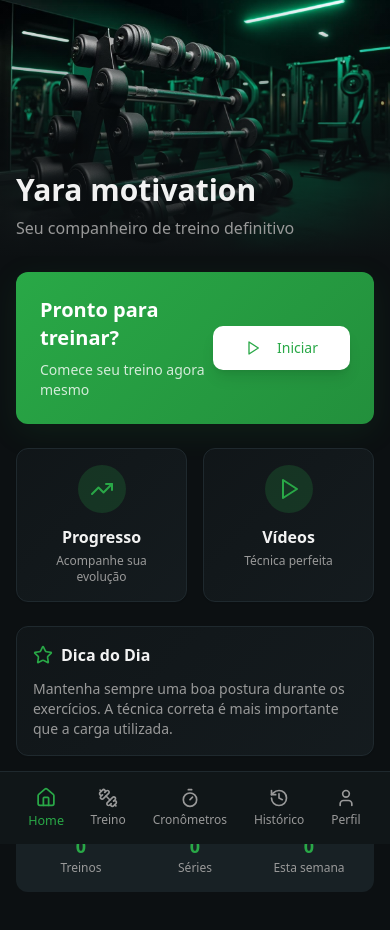
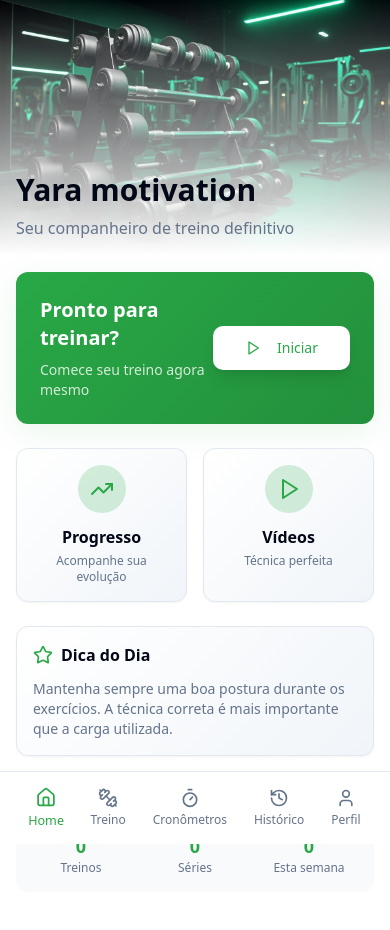
Before and after one commit to Danilow88/gym-groove-buddy, a React (Vite) app: page / in a window 390 px wide. Shown: the top 930 px of the page. Built offline with nearby package versions, Linux system fonts and the light colour scheme.

Commit message:
Add theme support with light/dark mode and mobile improvements
Co-authored-by: danilo.fukuyama.digisystem <danilo.fukuyama.digisystem@nubank.com.br>

```diff
--- a/index.html
+++ b/index.html
@@ -6,6 +6,10 @@
     <title>Yara motivation</title>
     <meta name="description" content="Seu companheiro de treino definitivo" />
     <meta name="author" content="Lovable" />
+
+    <!-- Adaptive theme color for mobile browsers -->
+    <meta name="theme-color" media="(prefers-color-scheme: light)" content="#ffffff" />
+    <meta name="theme-color" media="(prefers-color-scheme: dark)" content="#0b1114" />
 
     <meta property="og:title" content="Yara motivation" />
     <meta property="og:description" content="Seu companheiro de treino definitivo" />
--- a/src/components/ui/bottom-navigation.tsx
+++ b/src/components/ui/bottom-navigation.tsx
@@ -19,7 +19,7 @@ export function BottomNavigation() {
     : baseNavigationItems;
 
   return (
-    <div className="fixed bottom-0 left-0 right-0 bg-spotify-card border-t border-border backdrop-blur-lg z-50">
+    <div className="fixed bottom-0 left-0 right-0 bg-spotify-card border-t border-border backdrop-blur-lg z-50" style={{ paddingBottom: 'max(env(safe-area-inset-bottom), 0px)' }}>
       <div className="flex items-center justify-around py-2 px-4 max-w-md mx-auto">
         {navigationItems.map((item) => (
           <NavLink
--- a/src/index.css
+++ b/src/index.css
@@ -8,7 +8,60 @@ All colors MUST be HSL.
 
 @layer base {
   :root {
-    /* Spotify-inspired dark theme design system */
+    /* Light theme */
+    --background: 0 0% 100%;
+    --foreground: 222.2 84% 4.9%;
+
+    --card: 0 0% 100%;
+    --card-foreground: 222.2 84% 4.9%;
+
+    --popover: 0 0% 100%;
+    --popover-foreground: 222.2 84% 4.9%;
+
+    --primary: 134 61% 41%;
+    --primary-foreground: 0 0% 100%;
+
+    --secondary: 210 40% 96.1%;
+    --secondary-foreground: 222.2 47.4% 11.2%;
+
+    --muted: 210 40% 96.1%;
+    --muted-foreground: 215.4 16.3% 46.9%;
+
+    --accent: 134 61% 41%;
+    --accent-foreground: 0 0% 100%;
+
+    --destructive: 0 84.2% 60.2%;
+    --destructive-foreground: 0 0% 98%;
+
+    --border: 214.3 31.8% 91.4%;
+    --input: 214.3 31.8% 91.4%;
+    --ring: 134 61% 41%;
+
+    --radius: 0.75rem;
+
+    /* Tokens */
+    --spotify-green: 134 61% 41%;
+    --spotify-green-hover: 134 61% 35%;
+    --spotify-dark: 0 0% 98%;
+    --spotify-darker: 0 0% 96%;
+    --spotify-card: 0 0% 100%;
+    --spotify-surface: 210 40% 98%;
+
+    /* Gradients */
+    --gradient-primary: linear-gradient(135deg, hsl(var(--spotify-green)), hsl(134 61% 35%));
+    --gradient-card: linear-gradient(135deg, hsl(var(--spotify-card)), hsl(210 40% 96%));
+    --gradient-surface: linear-gradient(180deg, hsl(var(--spotify-surface)), hsl(var(--spotify-card)));
+
+    /* Shadows */
+    --shadow-spotify: 0 8px 32px hsl(var(--spotify-green) / 0.1);
+    --shadow-card: 0 4px 16px hsl(0 0% 0% / 0.08);
+
+    /* Animations */
+    --transition-spotify: all 0.3s cubic-bezier(0.25, 0.46, 0.45, 0.94);
+  }
+
+  .dark {
+    /* Dark theme */
     --background: 200 20% 6%;
     --foreground: 0 0% 95%;
 
@@ -18,7 +71,6 @@ All colors MUST be HSL.
     --popover: 200 20% 8%;
     --popover-foreground: 0 0% 95%;
 
-    /* Spotify green as primary */
     --primary: 134 61% 41%;
     --primary-foreground: 0 0% 100%;
 
@@ -40,7 +92,7 @@ All colors MUST be HSL.
 
     --radius: 0.75rem;
 
-    /* Custom Spotify-style tokens */
+    /* Tokens */
     --spotify-green: 134 61% 41%;
     --spotify-green-hover: 134 61% 45%;
     --spotify-dark: 200 20% 6%;
--- a/src/main.tsx
+++ b/src/main.tsx
@@ -2,9 +2,12 @@ import { createRoot } from 'react-dom/client'
 import App from './App.tsx'
 import './index.css'
 import { AuthProvider } from '@/hooks/use-auth'
+import { ThemeProvider } from 'next-themes'
 
 createRoot(document.getElementById("root")!).render(
-  <AuthProvider>
-    <App />
-  </AuthProvider>
+  <ThemeProvider attribute="class" defaultTheme="system" enableSystem disableTransitionOnChange>
+    <AuthProvider>
+      <App />
+    </AuthProvider>
+  </ThemeProvider>
 );
--- a/src/pages/Profile.tsx
+++ b/src/pages/Profile.tsx
@@ -8,11 +8,14 @@ import { useAdmin } from "@/hooks/use-admin";
 import { User, Trophy, Target, Calendar, LogOut, LogIn, Heart, Dumbbell } from "lucide-react";
 import { useAuth } from "@/hooks/use-auth";
 import { Link } from "react-router-dom";
+import { useTheme } from "next-themes";
+import { Switch } from "@/components/ui/switch";
 
 const Profile = () => {
   const { workoutHistory, exercises } = useWorkout();
   const { isAuthenticated, user, signOut } = useAuth();
   const { getWorkoutPlansForUser } = useAdmin();
+  const { theme, setTheme, resolvedTheme } = useTheme();
 
   const totalWorkouts = workoutHistory.length;
   const totalSets = workoutHistory.reduce((total, session) => total + session.sets.length, 0);
@@ -144,6 +147,21 @@ const Profile = () => {
         <Card className="bg-gradient-card border-border p-4">
           <h3 className="font-medium text-foreground mb-3">Configurações</h3>
           <div className="space-y-3">
+            <div className="flex items-center justify-between bg-spotify-surface rounded-md p-3 border border-border">
+              <div>
+                <p className="text-sm font-medium text-foreground">Tema</p>
+                <p className="text-xs text-muted-foreground">Claro ou escuro (segue o sistema por padrão)</p>
+              </div>
+              <div className="flex items-center gap-3">
+                <span className="text-xs text-muted-foreground">Claro</span>
+                <Switch
+                  checked={(theme ?? resolvedTheme) === 'dark'}
+                  onCheckedChange={(checked) => setTheme(checked ? 'dark' : 'light')}
+                  aria-label="Alternar tema escuro"
+                />
+                <span className="text-xs text-muted-foreground">Escuro</span>
+              </div>
+            </div>
             {/* Planner removido: planejamento agora é feito em Treino */}
             <Button variant="outline" className="w-full justify-start border-border hover:bg-spotify-surface">
               Configurações do App
```
